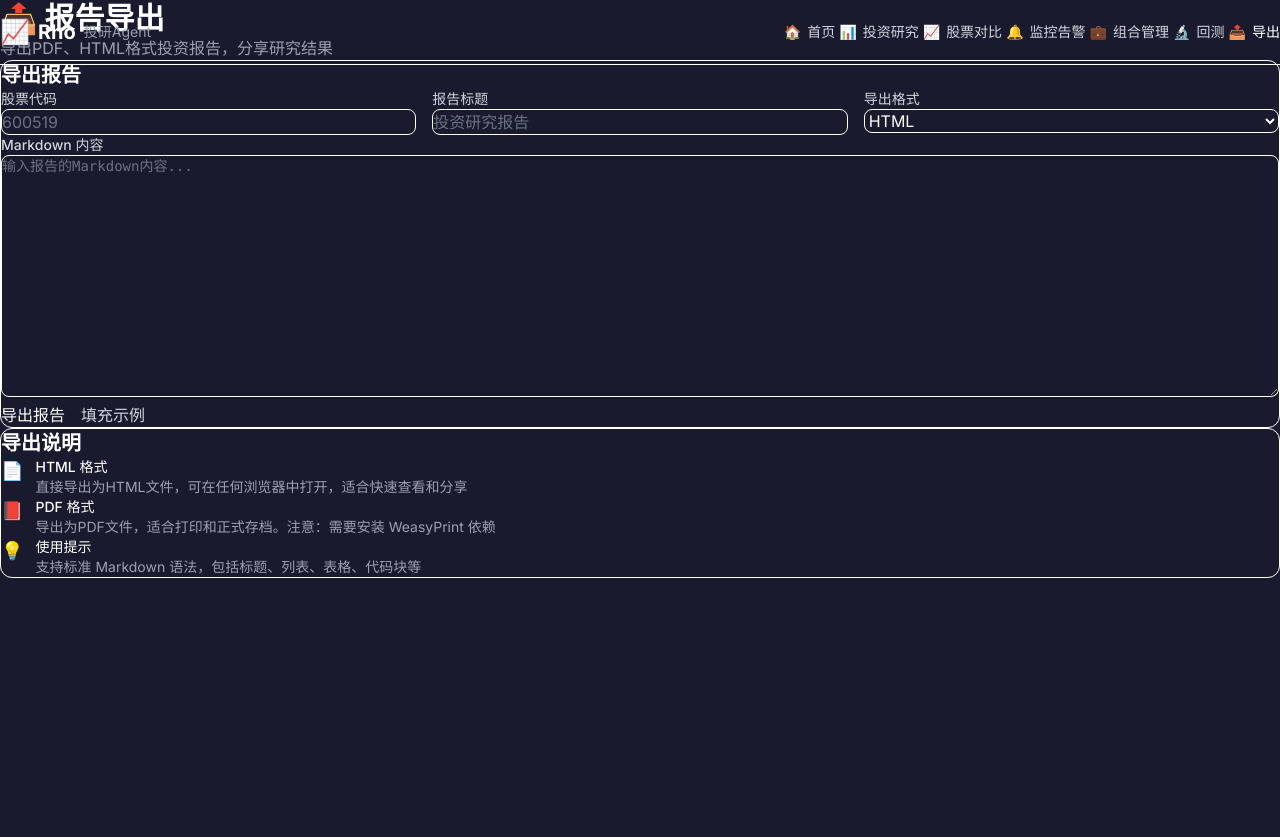
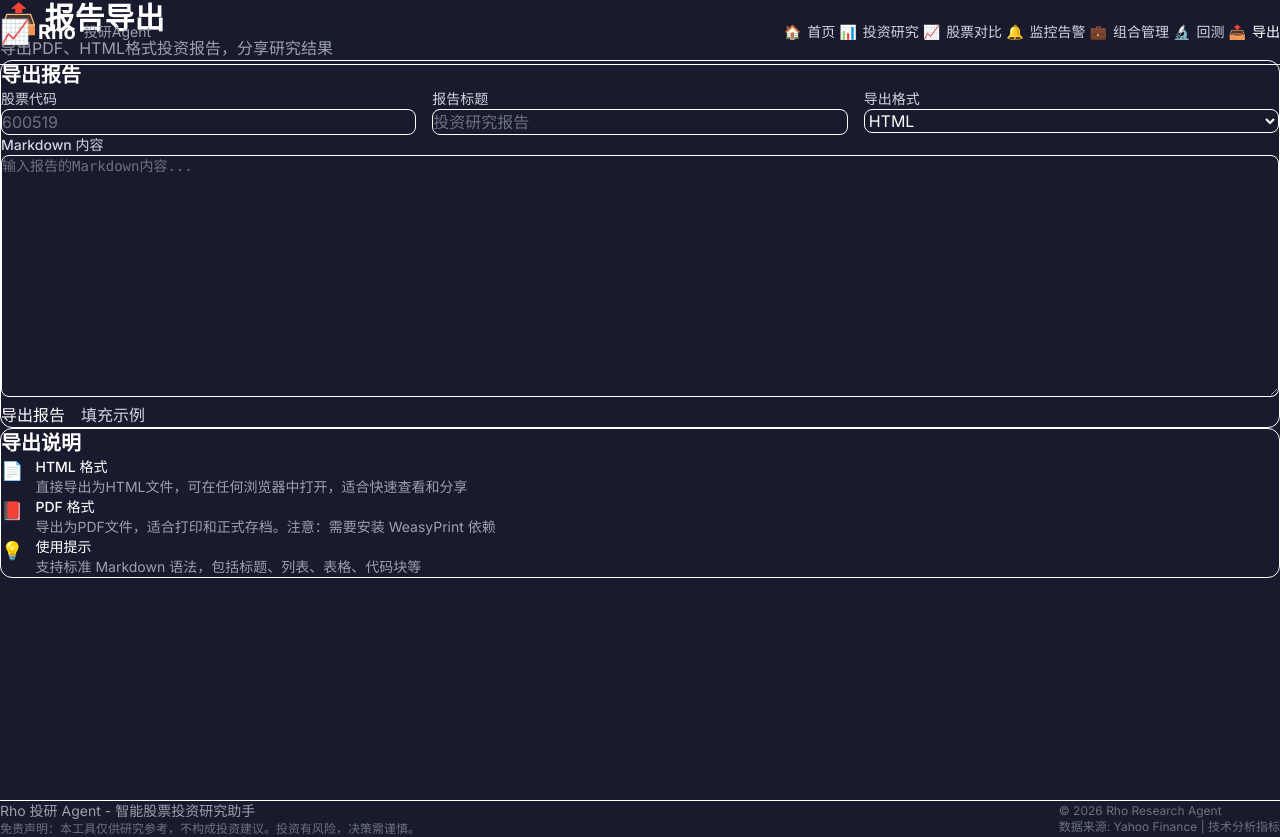
Before and after one commit to Xues-idiot/investment-research-agent, a Next.js app in the folder frontend/: page /exports in a window 1280 px wide. Before the commit the page ends 800 px from the top, so only its background shows below. Built offline with nearby package versions, Linux system fonts and the light colour scheme.

Commit message:
feat(Rho): 添加全局页脚
- 添加包含免责声明的页脚
- 显示数据来源信息

```diff
--- a/frontend/src/app/layout.tsx
+++ b/frontend/src/app/layout.tsx
@@ -2,6 +2,7 @@ import type { Metadata } from 'next';
 import './globals.css';
 import Navbar from '@/components/Navbar';
 import BackToTop from '@/components/BackToTop';
+import Footer from '@/components/Footer';
 
 export const metadata: Metadata = {
   title: 'Rho 投研 Agent',
@@ -28,6 +29,7 @@ export default function RootLayout({
         <main className="pt-16">
           {children}
         </main>
+        <Footer />
         <BackToTop />
       </body>
     </html>
--- /dev/null
+++ b/frontend/src/components/Footer.tsx
@@ -0,0 +1,30 @@
+'use client';
+
+// Footer - 页脚组件
+
+export default function Footer() {
+  const currentYear = new Date().getFullYear();
+
+  return (
+    <footer className="bg-background-600 border-t border-background-400 py-6 mt-12">
+      <div className="max-w-7xl mx-auto px-4">
+        <div className="flex flex-col md:flex-row items-center justify-between gap-4">
+          <div className="text-center md:text-left">
+            <p className="text-gray-400 text-sm">
+              Rho 投研 Agent - 智能股票投资研究助手
+            </p>
+            <p className="text-gray-500 text-xs mt-1">
+              免责声明：本工具仅供研究参考，不构成投资建议。投资有风险，决策需谨慎。
+            </p>
+          </div>
+          <div className="text-gray-500 text-xs">
+            <p>© {currentYear} Rho Research Agent</p>
+            <p className="text-center md:text-right mt-1">
+              数据来源: Yahoo Finance | 技术分析指标
+            </p>
+          </div>
+        </div>
+      </div>
+    </footer>
+  );
+}
```
